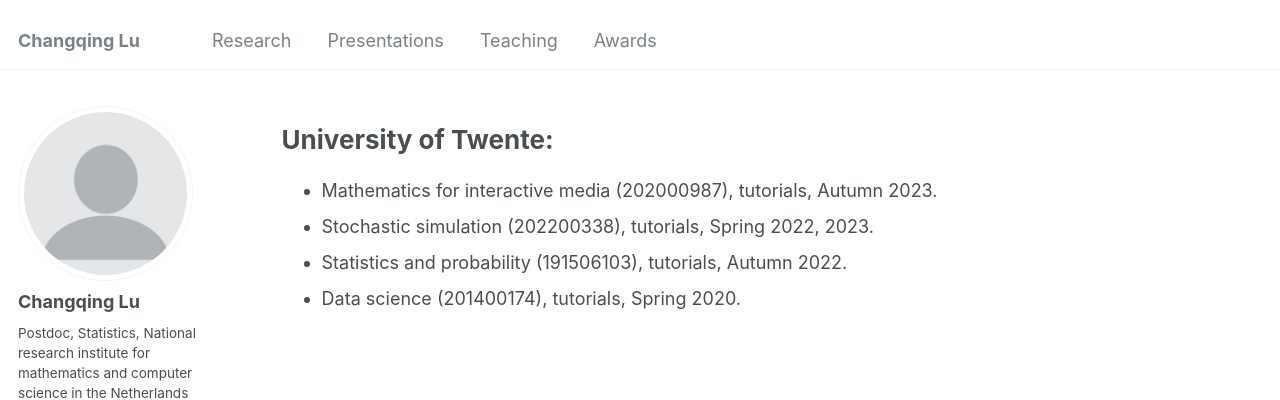
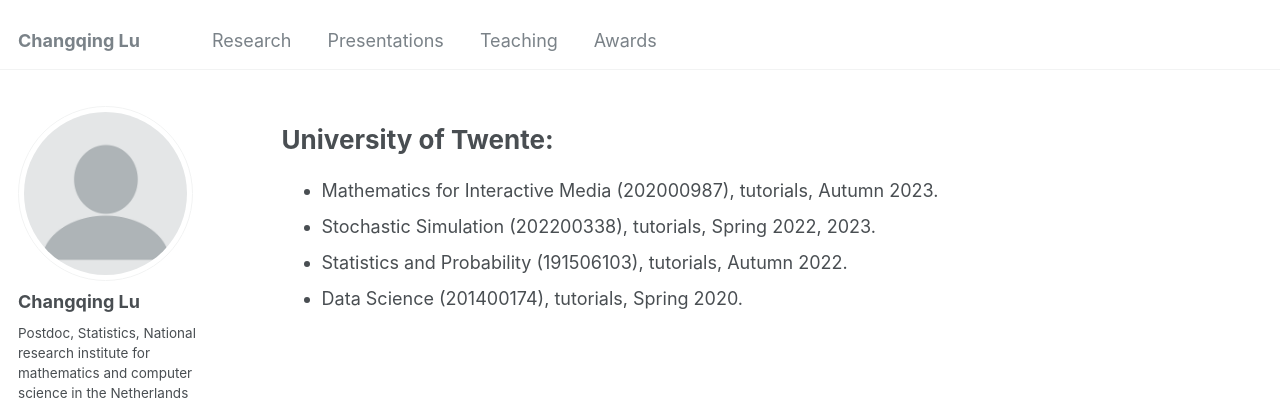
Before and after one commit to Bobby-Lu/Bobby-Lu.github.io, a Jekyll site: the page built from _pages/teaching.html, in a window 1280 px wide. Shown: the top 400 px of the page. Built offline with Jekyll 4.4.1, drawn with Linux system fonts in a browser that asks for light colours; some web fonts are replaced.

```diff
--- a/_pages/teaching.html
+++ b/_pages/teaching.html
@@ -12,19 +12,19 @@ author_profile: true
 <div class="publication">
   <ul>
     <li>
-      Mathematics for interactive media (202000987), tutorials, Autumn 2023.
+      Mathematics for Interactive Media (202000987), tutorials, Autumn 2023.
     </li>
 
     <li>
-      Stochastic simulation (202200338), tutorials, Spring 2022, 2023.
+      Stochastic Simulation (202200338), tutorials, Spring 2022, 2023.
     </li>
 
     <li>
-      Statistics and probability (191506103), tutorials, Autumn 2022.
+      Statistics and Probability (191506103), tutorials, Autumn 2022.
     </li>
 
     <li>
-      Data science (201400174), tutorials, Spring 2020.
+      Data Science (201400174), tutorials, Spring 2020.
     </li>
   </ul>
 </div>
```
